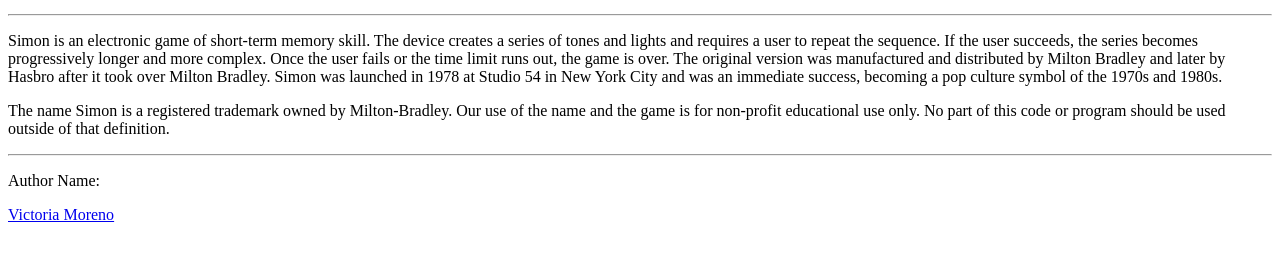
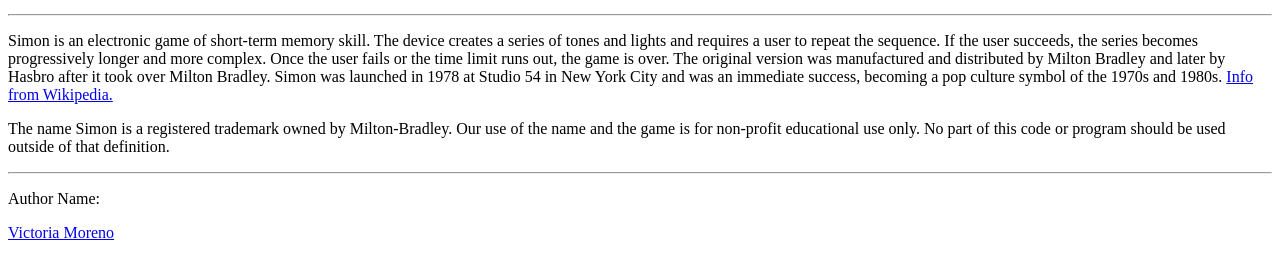
Before and after one commit to vmoreno02/simon, a plain HTML site: page about.html in a window 1280 px wide. Shown: the part 161-440 px from the top of the page. Drawn offline with Linux system fonts and the light colour scheme.

Commit message:
fix: added link to source of info

```diff
--- a/about.html
+++ b/about.html
@@ -33,7 +33,8 @@
                 Bradley and later by Hasbro after it took over Milton Bradley.
                 Simon was launched in 1978 at Studio 54 in New York City and
                 was an immediate success, becoming a pop culture symbol of the
-                1970s and 1980s.
+                1970s and 1980s. <a href="https://en.wikipedia.org/wiki/Simon_(game)">Info
+                from Wikipedia.</a>
             </p>
             <p>
                 The name Simon is a registered trademark owned by Milton-Bradley. Our
```
